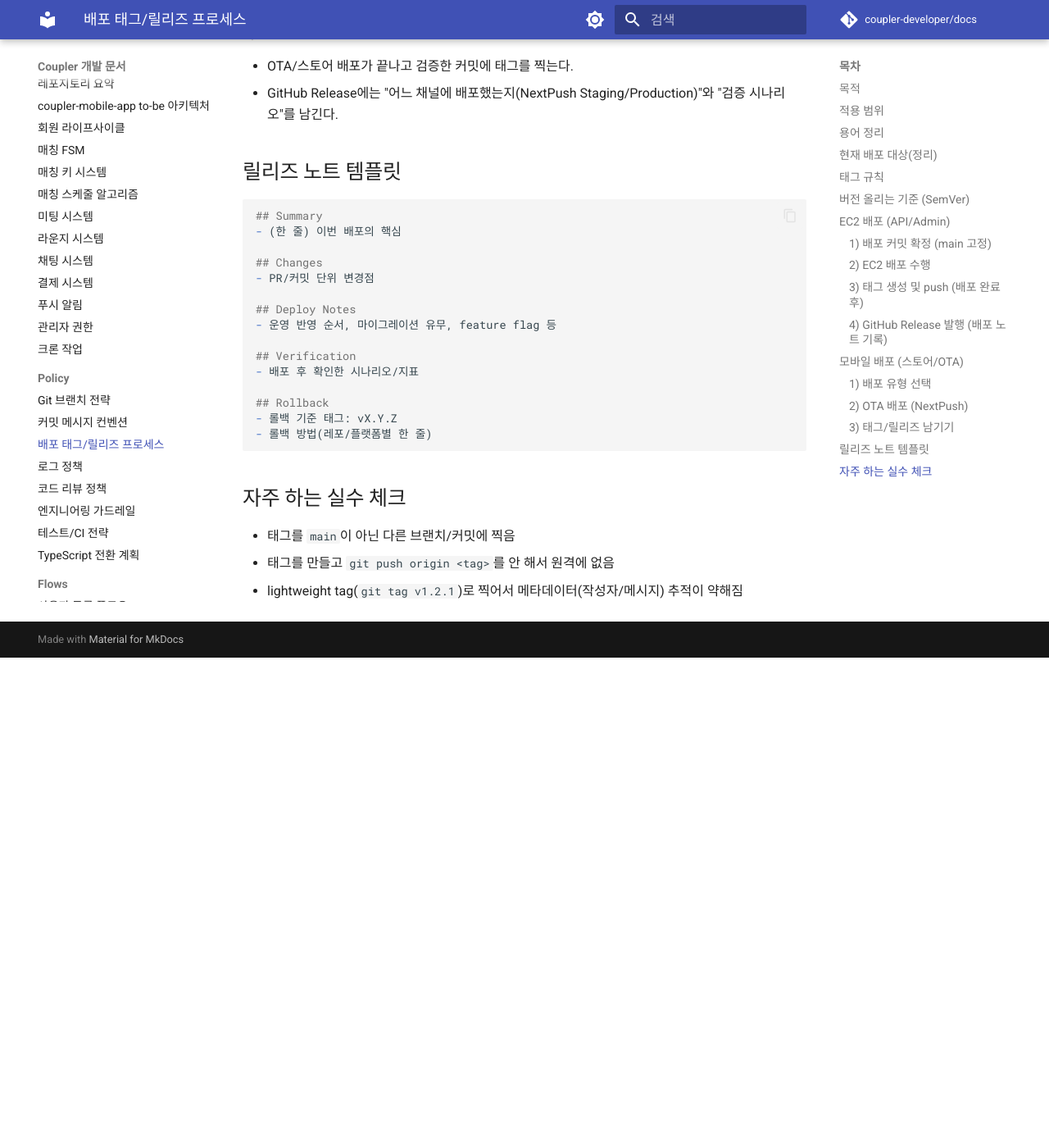
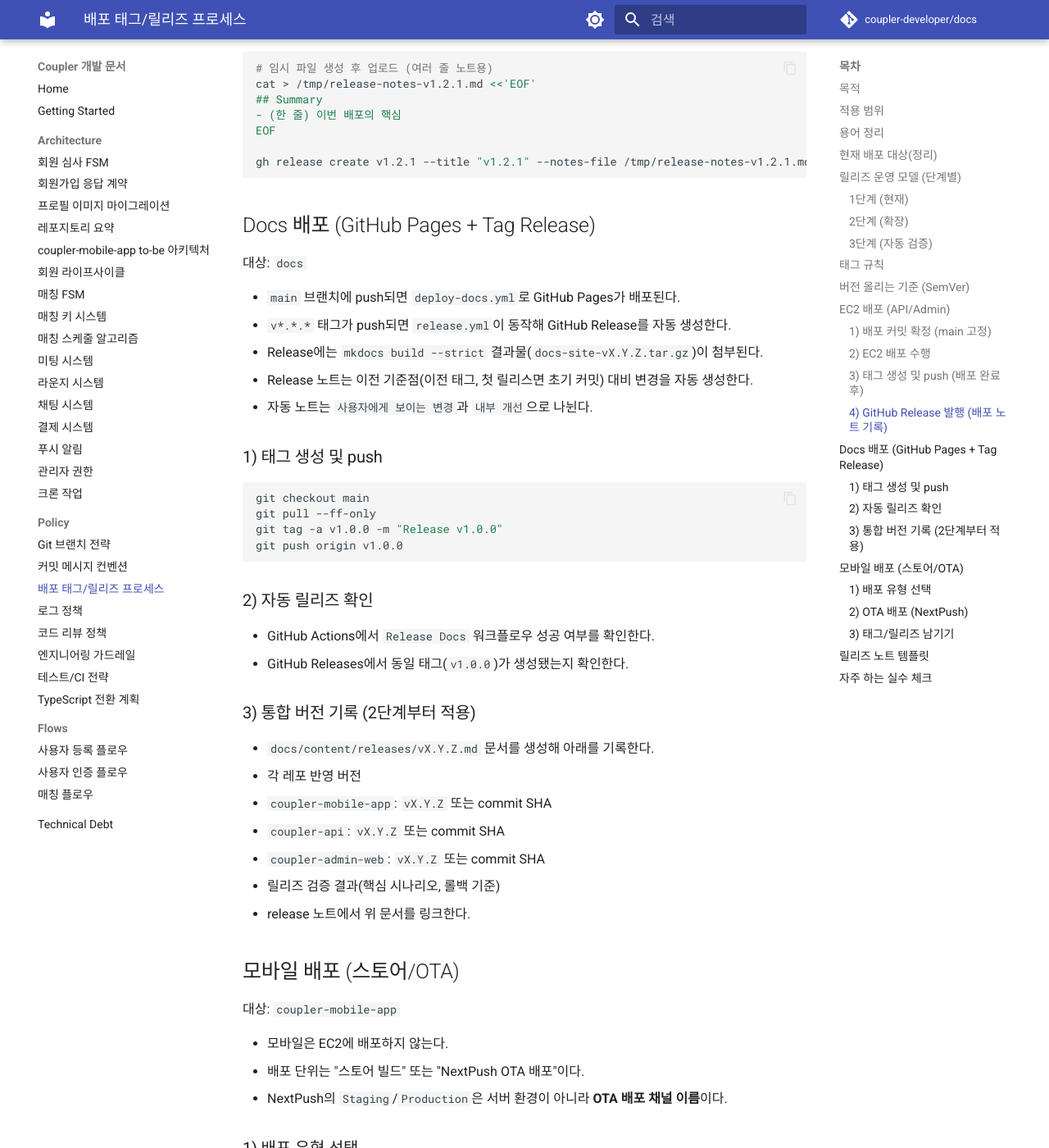
Before and after one commit to coupler-developer/docs, an MkDocs documentation site: the page built from content/policy/release-process.md, in a window 1280 px wide and 1400 px high, scrolled down 3215 px. Shown: the whole window at 82% size. Built offline with MkDocs 1.6.1 and Material for MkDocs 9.7.7, drawn with Linux system fonts in a browser that asks for light colours; comment, search, counter and statistics services are not loaded; before the commit the page ends 4017 px from its top, so only the background shows below that; some of the changed text lies outside the part shown.

Commit message:
chore: docs 릴리즈 워크플로우 및 정책 정비
Changes:
- docs 태그 릴리즈 워크플로우(.github/workflows/release.yml) 추가
- 릴리즈 노트 생성 스크립트(.github/scripts/generate-release-notes.sh) 추가
- deploy/release 워크플로우에서 requirements.txt 기반으로 의존성 설치 고정
- 배포 정책 문서에 docs 릴리즈, 단계별 운영 모델, main 태그 원칙 반영

Tests:
- yarn lint:md

````diff
--- a/content/policy/release-process.md
+++ b/content/policy/release-process.md
@@ -27,6 +27,32 @@
 
 - 개발계(EC2) 배포 대상: `coupler-api`, `coupler-admin-web`
 - 모바일 배포 대상: `coupler-mobile-app` (EC2 배포 없음, 스토어/OTA로 배포)
+- 문서 배포 대상: `docs` (GitHub Pages + GitHub Release)
+
+## 릴리즈 운영 모델 (단계별)
+
+> 이 섹션은 과도기 운영 규칙이다. 3단계(자동 검증)까지 정착되면 1~2단계 설명은 제거하고, 최종 통합 릴리즈 규칙만 남긴다.
+
+### 1단계 (현재)
+
+- 문서 레포(`docs`) 단독으로 Release를 운영한다.
+- `main` push는 문서 사이트 배포(MkDocs Pages), `v*.*.*` 태그 push는 Docs GitHub Release 생성으로 사용한다.
+- 이 단계의 목적은 release 파이프라인 안정화다.
+
+### 2단계 (확장)
+
+- `docs` 버전을 워크스페이스 통합 버전으로 간주한다.
+- 같은 버전(`vX.Y.Z`)에 대해 아래 3개 레포의 반영 기준점을 함께 기록한다.
+- `coupler-mobile-app` 태그/커밋
+- `coupler-api` 태그/커밋
+- `coupler-admin-web` 태그/커밋
+- 즉, 문서 릴리즈는 "문서만의 버전"이 아니라 "해당 시점 서비스 구성 버전"의 인덱스 역할을 한다.
+
+### 3단계 (자동 검증)
+
+- docs release 워크플로우에서 통합 버전 메타데이터를 검증한다.
+- 참조한 레포/태그/커밋이 실제 존재하지 않으면 release를 실패 처리한다.
+- 누락 없는 버전 스냅샷만 배포 기록으로 남긴다.
 
 ## 태그 규칙
 
@@ -67,6 +93,8 @@ git status
 
 ### 3) 태그 생성 및 push (배포 완료 후)
 
+- 반드시 `main` 브랜치(배포 검증 완료 커밋)에서 태그를 생성한다.
+
 ```bash
 # 예: v1.2.1 릴리즈
 git tag -a v1.2.1 -m "Release v1.2.1"
@@ -94,6 +122,40 @@ EOF
 
 gh release create v1.2.1 --title "v1.2.1" --notes-file /tmp/release-notes-v1.2.1.md
 ```
+
+## Docs 배포 (GitHub Pages + Tag Release)
+
+대상: `docs`
+
+- `main` 브랜치에 push되면 `deploy-docs.yml`로 GitHub Pages가 배포된다.
+- `v*.*.*` 태그가 push되면 `release.yml`이 동작해 GitHub Release를 자동 생성한다.
+- Release에는 `mkdocs build --strict` 결과물(`docs-site-vX.Y.Z.tar.gz`)이 첨부된다.
+- Release 노트는 이전 기준점(이전 태그, 첫 릴리스면 초기 커밋) 대비 변경을 자동 생성한다.
+- 자동 노트는 `사용자에게 보이는 변경`과 `내부 개선`으로 나뉜다.
+
+### 1) 태그 생성 및 push
+
+```bash
+git checkout main
+git pull --ff-only
+git tag -a v1.0.0 -m "Release v1.0.0"
+git push origin v1.0.0
+```
+
+### 2) 자동 릴리즈 확인
+
+- GitHub Actions에서 `Release Docs` 워크플로우 성공 여부를 확인한다.
+- GitHub Releases에서 동일 태그(`v1.0.0`)가 생성됐는지 확인한다.
+
+### 3) 통합 버전 기록 (2단계부터 적용)
+
+- `docs/content/releases/vX.Y.Z.md` 문서를 생성해 아래를 기록한다.
+- 각 레포 반영 버전
+- `coupler-mobile-app`: `vX.Y.Z` 또는 commit SHA
+- `coupler-api`: `vX.Y.Z` 또는 commit SHA
+- `coupler-admin-web`: `vX.Y.Z` 또는 commit SHA
+- 릴리즈 검증 결과(핵심 시나리오, 롤백 기준)
+- release 노트에서 위 문서를 링크한다.
 
 ## 모바일 배포 (스토어/OTA)
 
--- /dev/null
+++ b/requirements.txt
@@ -0,0 +1 @@
+mkdocs-material==9.5.32
````
Also changed, not shown: other parts of content/policy/release-process.md (+1 -1 lines), 3 other files.
